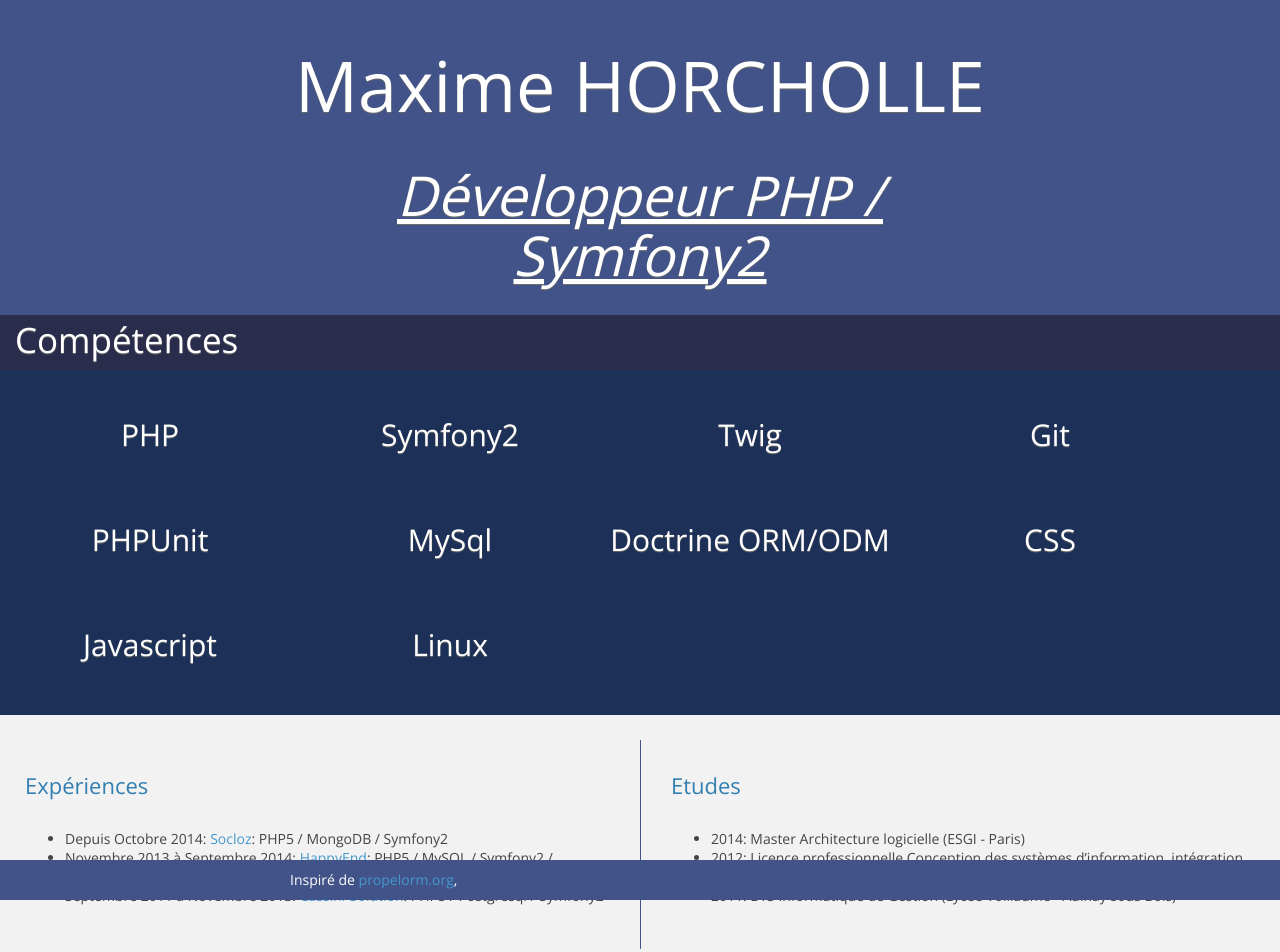
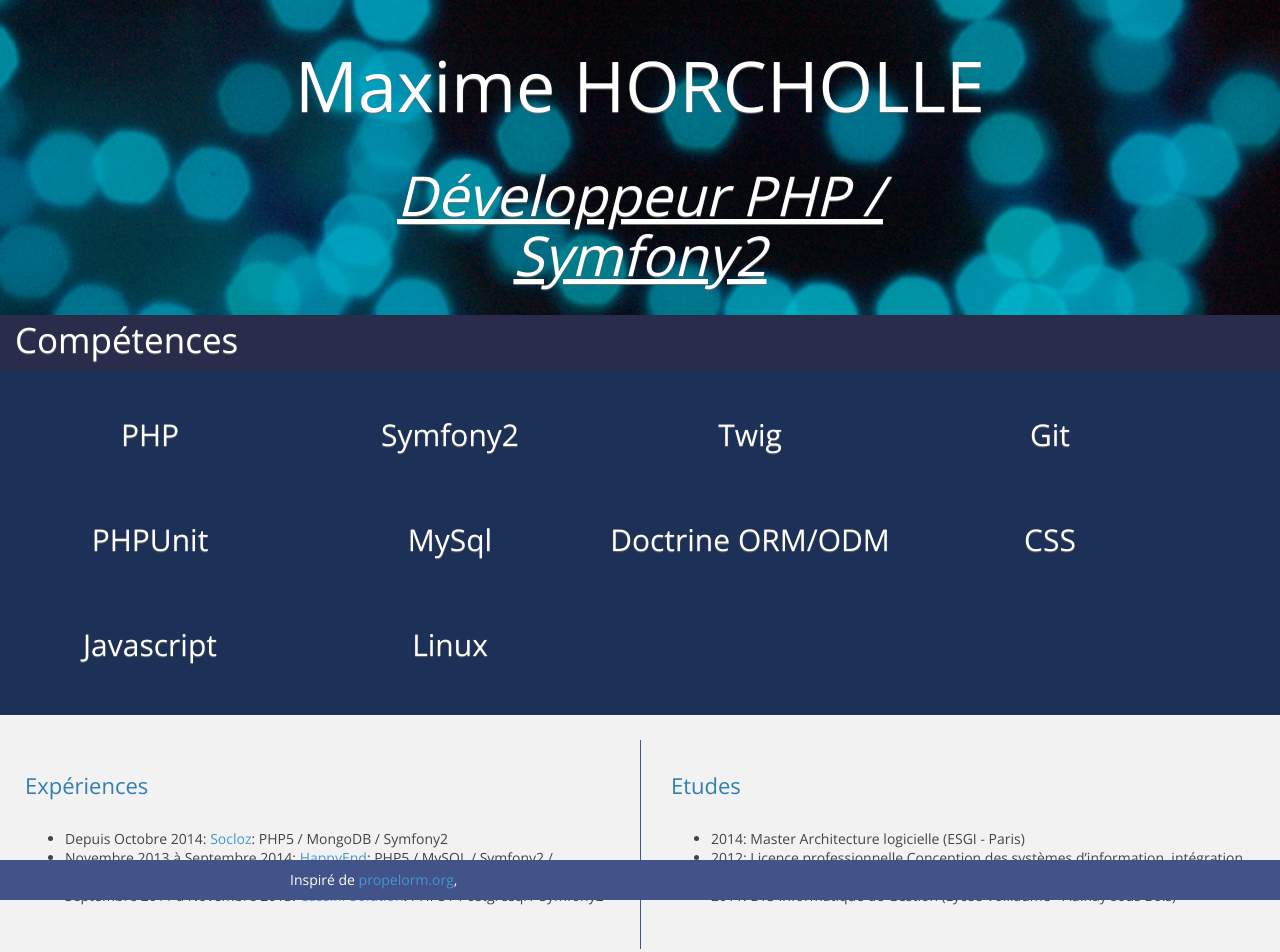
Before and after one commit to mhor/mhor.github.io, a Jekyll site: the page built from index.markdown, in a window 1280 px wide. Shown: the top 952 px of the page. Built offline with Jekyll 4.4.1, drawn with Linux system fonts in a browser that asks for light colours; Markdown is read by kramdown in place of the engine named in the settings.

Commit message:
add header image + parralax effect

```diff
--- a/_config.yml
+++ b/_config.yml
@@ -1,4 +1,4 @@
-pygments:  true
+highlighter:  true
 permalink: /blog/:year/:month/:day/:title.html
 markdown:  redcarpet
 exclude:   [ README.md, Gemfile, vendor]
--- a/css/layout.css
+++ b/css/layout.css
@@ -131,6 +131,9 @@ a:hover {
 }
 
 .home-banner {
+    background-image: url(/images/banner.png);
+    background-attachment : fixed;
+    background-size : cover;
     background-color: #415388;
     text-align: center;
     transition-duration: 1s;
```
Also changed, not shown: images/banner.png (added).
